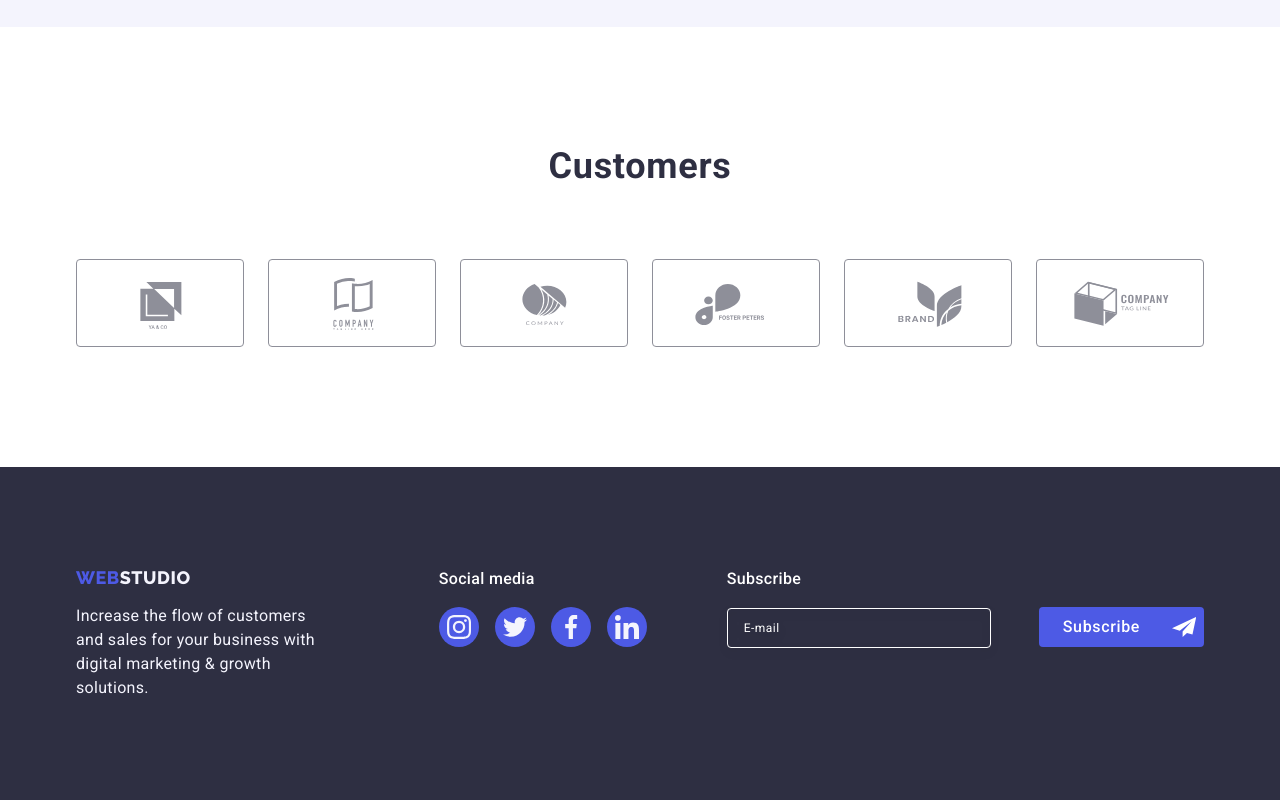
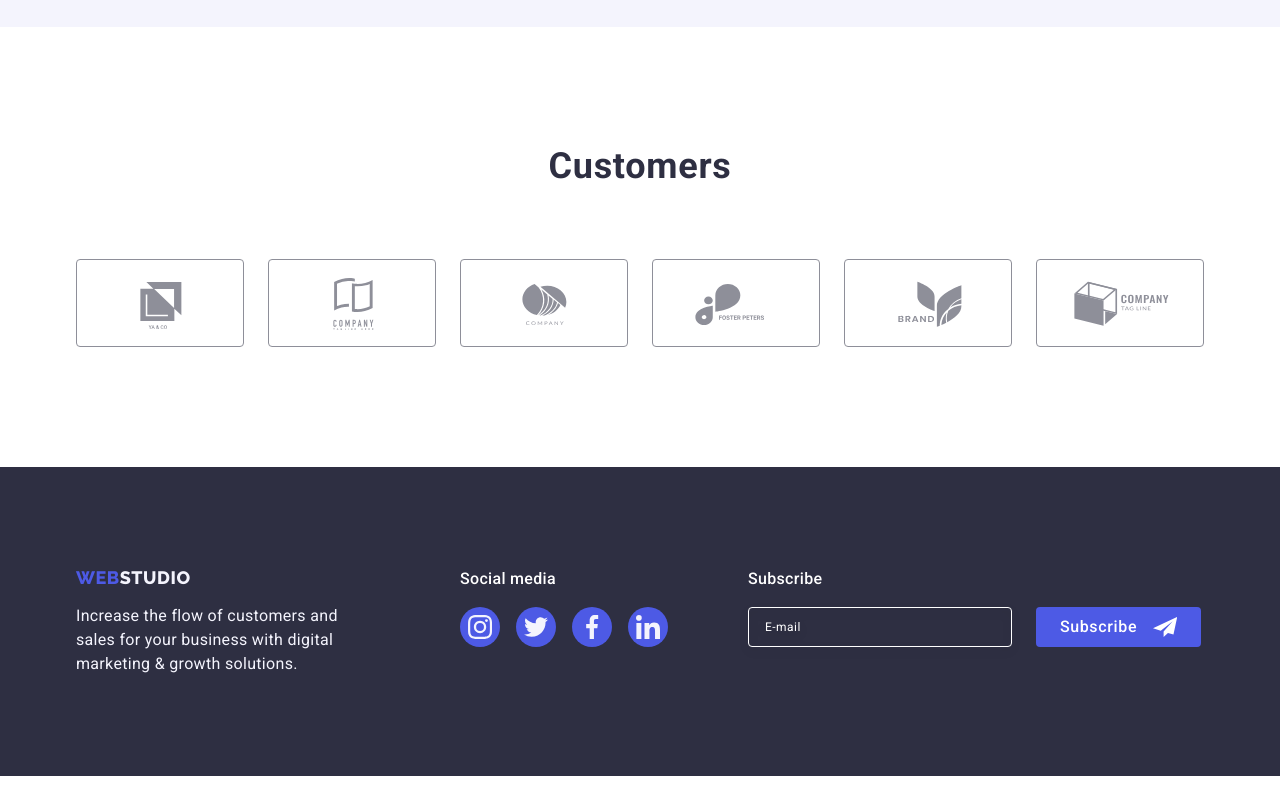
Before and after one commit to MarinaBezz/goit-markup-hw-05, a plain HTML site: page index.html in a window 1280 px wide. Shown: the part 2446-3246 px from the top of the page. After the commit the page ends 3222 px from the top, so only its background shows below. Drawn offline with nearby package versions, Linux system fonts and the light colour scheme.

Commit message:
after mentor's check

```diff
--- a/css/styles.css
+++ b/css/styles.css
@@ -537,7 +537,7 @@ ul {
 
 .footer-form {
   display: flex;
-  align-items: baseline;
+  align-items: center;
   justify-content: center;
   gap: 24px;
 }
@@ -558,7 +558,6 @@ ul {
   border-radius: 4px;
   background-color: transparent;
   padding: 8px 16px;
-  margin-right: 24px;
   outline: none;
   font-size: 12px;
   line-height: 1.5;
@@ -587,10 +586,6 @@ ul {
   font-family: "Roboto", sans-serif;
   min-width: 165px;
   height: 40px;
-  padding-top: 8px;
-  padding-right: 64px;
-  padding-left: 24px;
-  padding-bottom: 8px;
   font-size: 16px;
   font-weight: 500;
   line-height: 1.5;
@@ -601,7 +596,6 @@ ul {
   border-radius: 4px;
   cursor: pointer;
   border: none;
-  position: relative;
   transition: background-color 250ms cubic-bezier(0.4, 0, 0.2, 1);
 }
 
@@ -612,11 +606,6 @@ ul {
 }
 
 .footer-input-icon {
-  right: 24px;
-  left: 117px;
-  top: 8px;
-  bottom: 8px;
-  position: absolute;
   fill: #ffffff;
   margin-left: 16px;
 }
@@ -944,9 +933,7 @@ ul {
   display: block;
   margin-left: auto;
   margin-right: auto;
-  margin-top: 24px;
   min-width: 169px;
-  margin-bottom: 24px;
   height: 56px;
   border: none;
   box-shadow: 0px 4px 4px rgba(0, 0, 0, 0.15);
--- a/index.html
+++ b/index.html
@@ -411,10 +411,10 @@
               />
             </label>
             <button type="submit" class="footer-button">
+              Subscribe
               <svg class="footer-input-icon" width="24" height="24">
                 <use href="./images/icons.svg#icon-send"></use>
               </svg>
-              Subscribe
             </button>
           </form>
         </div>
```
